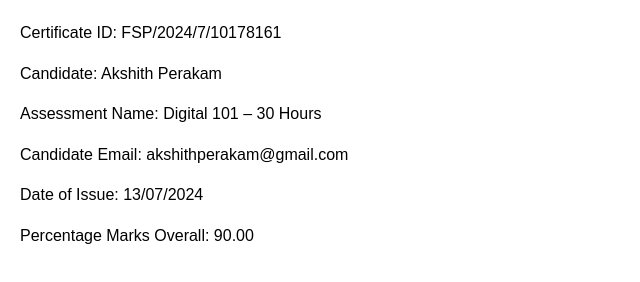
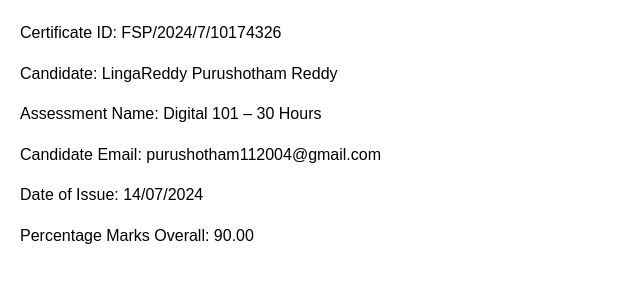
Before and after one commit to Purushotha12/nasscom, a plain HTML site: page index.html in a window 1280 px wide. Shown: the whole page, without its empty margins (0-640 px from the left). Drawn offline with Linux system fonts and the light colour scheme.

Commit message:
Update index.html

```diff
--- a/index.html
+++ b/index.html
@@ -26,11 +26,11 @@
 </head>
 <body>
 
-        <div class="certificate-item">Certificate ID: FSP/2024/7/10178161</div>
-        <div class="certificate-item">Candidate: Akshith Perakam</div>
+        <div class="certificate-item">Certificate ID: FSP/2024/7/10174326</div>
+        <div class="certificate-item">Candidate: LingaReddy Purushotham Reddy</div>
         <div class="certificate-item">Assessment Name: Digital 101 – 30 Hours</div>
-        <div class="certificate-item">Candidate Email: akshithperakam@gmail.com</div>
-        <div class="certificate-item">Date of Issue: 13/07/2024</div>
+        <div class="certificate-item">Candidate Email: purushotham112004@gmail.com</div>
+        <div class="certificate-item">Date of Issue: 14/07/2024</div>
         <div class="certificate-item">Percentage Marks Overall: 90.00</div>
 
 </body>
```
